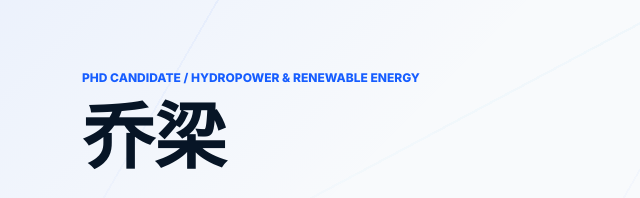
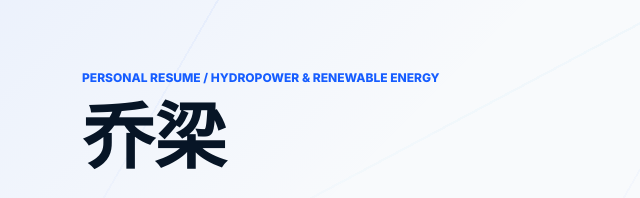
Before and after one commit to HHUNova/HHUNova.github.io, a plain HTML site: page index.html in a window 1280 px wide. Shown: the part 221-419 px from the top of the page, 0-640 px from the left. Drawn offline with Linux system fonts and the light colour scheme.

Commit message:
Update index.html

```diff
--- a/index.html
+++ b/index.html
@@ -139,7 +139,7 @@
     <main id="top">
       <section class="hero section-shell" aria-labelledby="hero-title">
         <div class="hero-copy" data-reveal>
-          <p class="eyebrow">PhD Candidate / Hydropower & Renewable Energy</p>
+          <p class="eyebrow">Personal Resume / Hydropower & Renewable Energy</p>
           <h1 id="hero-title">乔梁</h1>
           <p class="hero-lead">
             面向流域水能调度、新能源并网、电力市场与低碳电力系统韧性，开展多尺度建模、优化决策与数据驱动分析。
```
